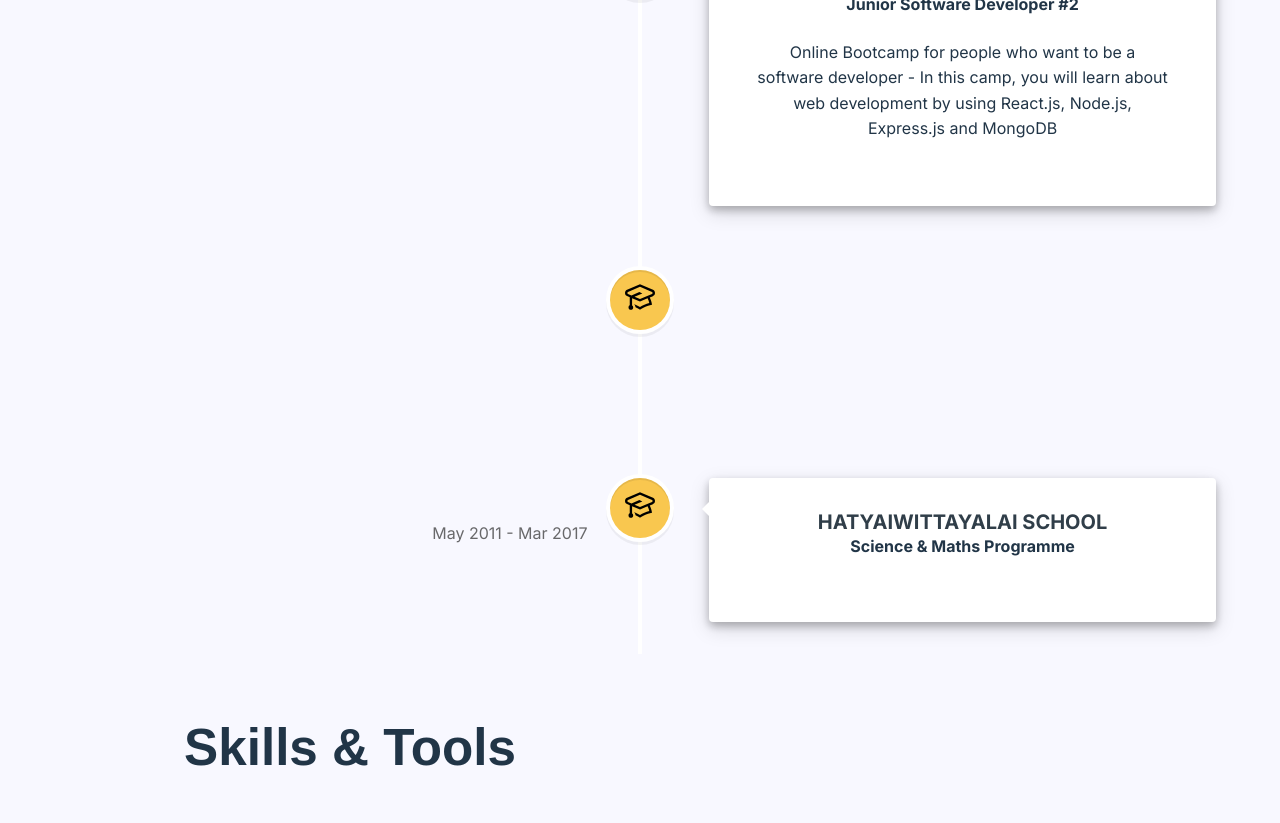
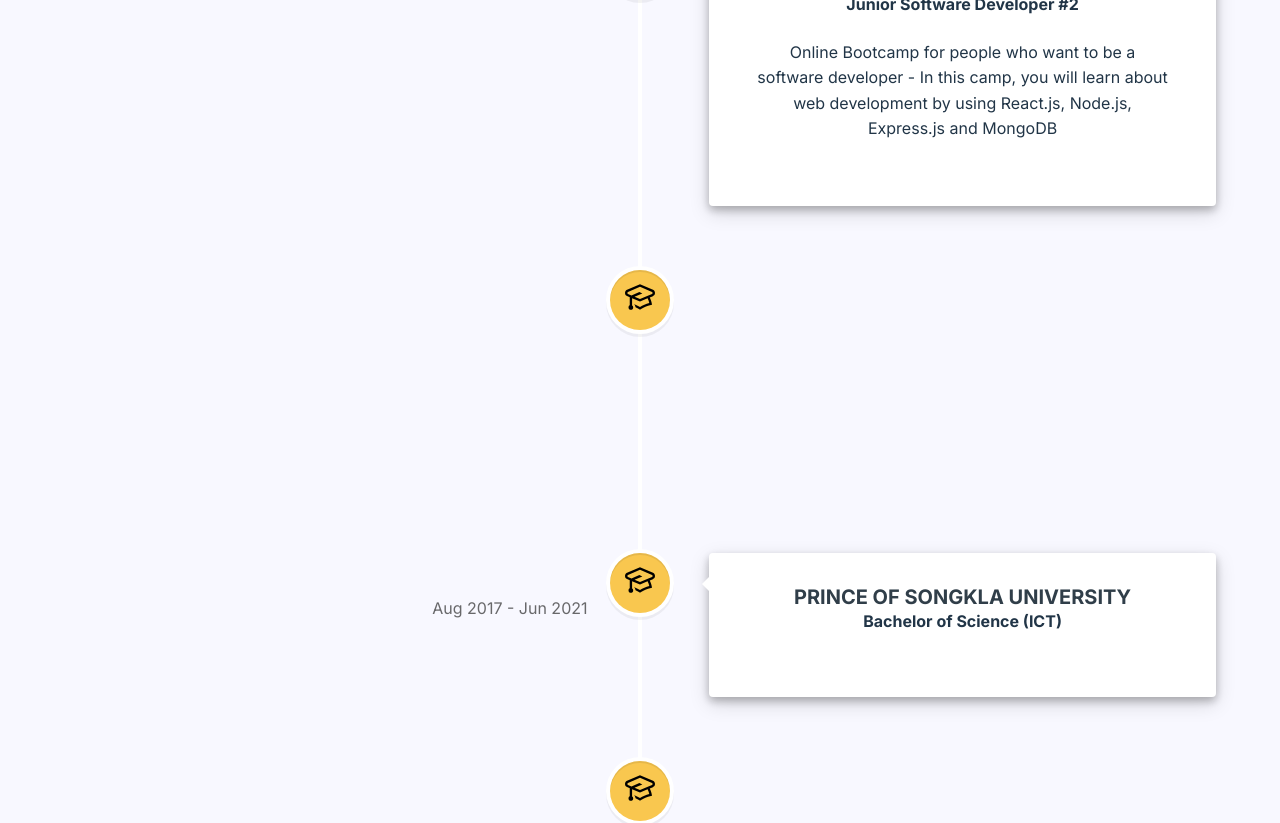
Before and after one commit to flukninja/Portfolio-Website, a React (Vite) app: page / in a window 1280 px wide. Shown: the part 1772-2595 px from the top of the page. Built offline with nearby package versions, Linux system fonts and the light colour scheme.

Commit message:
add timeline and edit resume

```diff
--- a/src/components/SideButton.jsx
+++ b/src/components/SideButton.jsx
@@ -9,7 +9,7 @@ const SideButton = () => {
         <a href="https://www.linkedin.com/in/tanakorn-muwinitkul" target="_blank"  rel="noopener noreferrer">Linkedin <i className="fab fa-linkedin"></i></a>
         <a href="https://www.youtube.com/channel/UCcwp-goy3cM_TW3ZMJWDYQg" target="_blank"  rel="noopener noreferrer">Youtube <i className="fab fa-youtube"></i></a>
         <a href="mailto:tanakornfmu@gmail.com" target="_blank"  rel="noopener noreferrer">Email <i className="fas fa-envelope"></i></a>
-        <a href="https://drive.google.com/file/d/1XjJLvQJBOuCmeb4MeZhou4jnj03oNjPi/view?usp=sharing" target="_blank"  rel="noopener noreferrer">Resume <i className="far fa-file"></i></a>
+        <a href="https://drive.google.com/file/d/1hRMS-x-FPFF4N8fCDILmBtNC7k7UYxlh/view?usp=sharing" target="_blank"  rel="noopener noreferrer">Resume <i className="far fa-file"></i></a>
     </div>
   )
 }
--- a/src/utilities/timelineElements.js
+++ b/src/utilities/timelineElements.js
@@ -44,6 +44,16 @@ let timelineElements = [
     },
     {
       id: 5,
+      title: "TRAILHEAD ACADEMY ASIA",
+      subTitle: "Salesforce depa Career Kickstarter Programme",
+      description:
+        "Short course training program for those who are interested in the Salesforce platform career",
+      // buttonText: "College Projects",
+      date: "Dec 2021 - Mar 2022",
+      icon: "school",
+    },
+    {
+      id: 6,
       title: "PRINCE OF SONGKLA UNIVERSITY",
       subTitle: "Bachelor of Science (ICT)",
       description:
@@ -53,7 +63,7 @@ let timelineElements = [
       icon: "school",
     },
     {
-      id: 6,
+      id: 7,
       title: "HATYAIWITTAYALAI SCHOOL",
       subTitle: "Science & Maths Programme",
       description:
```
